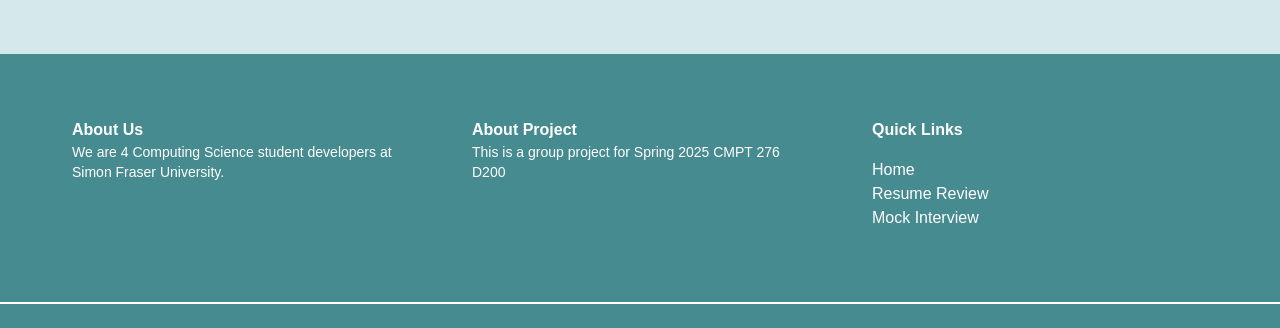
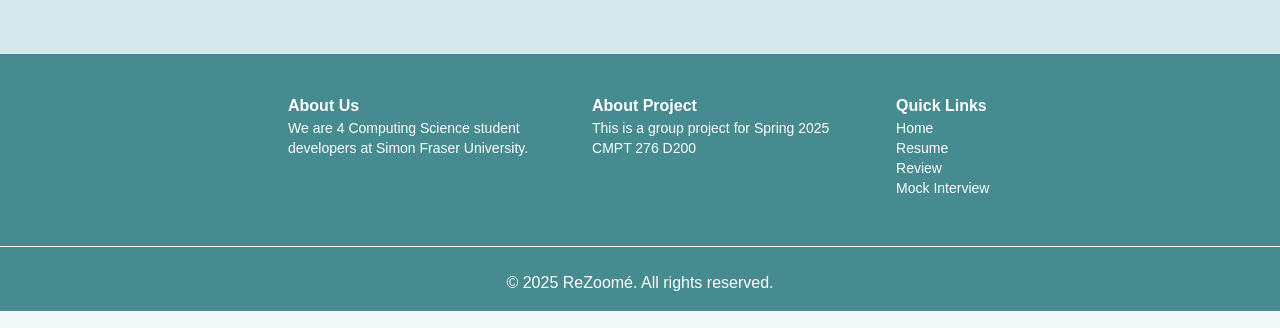
Before and after one commit to CMPT-276-SPRING-2025/final-project-01-sky, a Next.js app in the folder rezoome/: page / in a window 1280 px wide. Shown: the part 1611-1939 px from the top of the page. Built offline with nearby package versions, Linux system fonts and the light colour scheme.

Commit message:
updated styling for footer and changed glovals.css to minimize conflicts

```diff
--- a/rezoome/app/globals.css
+++ b/rezoome/app/globals.css
@@ -8,7 +8,6 @@
   --foreground: #171717;
   --text-colour: #7B7373;
   --second-text-colour: #FFFFFF;
-  --footer-colour: #458B90;
 }
 
 
--- a/rezoome/components/Footer.js
+++ b/rezoome/components/Footer.js
@@ -2,23 +2,23 @@ import Link from 'next/link'
 
 const Footer = () => {
     return (
-      <footer className="bg-[var(--footer-colour)] text-white text-center py-4">
+      <footer className="bg-[var(--button-colour)] text-white text-center py-4">
         <div className="container mx-auto flex flex-col items-center justify-center px-6">
-          <div className="grid grid-cols-3 gap-4 p-6 w-full">
-            <div className="text-white p-6">
+          <div className="flex w-full justify-between px-60">
+            <div className="text-white p-6 w-80">
               <p className='font-bold text-left'>About Us</p>
               <p className='text-sm text-left'>We are 4 Computing Science student developers at Simon Fraser University.</p>
             </div>
-            <div className="text-white p-6">
+            <div className="text-white p-6 w-80">
               <p className='font-bold text-left'>About Project</p>
               <p className='text-sm text-left'>This is a group project for Spring 2025 CMPT 276 D200</p>
             </div>
             <div className="text-white p-6">
-            <p className='font-bold text-left mb-4'>Quick Links</p>
-            <ul className='text-left'>
-              <li><Link href="/">Home</Link></li>
-              <li><Link href="/resume-review">Resume Review</Link></li>
-              <li><Link href="/mock-interview">Mock Interview</Link></li>
+            <p className='font-bold text-left'>Quick Links</p>
+            <ul className='text-left text-sm'>
+              <li><Link href="/" className="hover:underline">Home</Link></li>
+              <li><Link href="/resume-review" className="hover:underline">Resume Review</Link></li>
+              <li><Link href="/mock-interview " className="hover:underline">Mock Interview</Link></li>
             </ul>
 
 
@@ -26,7 +26,7 @@ const Footer = () => {
             </div>
           </div>
         </div>
-        <div className="w-screen border-b-2 border-white my-6"></div>
+        <div className="w-screen border-b-1 border-white my-6"></div>
         <p>© 2025 ReZoomé. All rights reserved.</p>
       </footer>
     );
--- a/rezoome/package.json
+++ b/rezoome/package.json
@@ -11,7 +11,7 @@
   "dependencies": {
     "autoprefixer": "^10.4.21",
     "dotenv": "^16.4.7",
-    "next": "15.2.1",
+    "next": "^15.2.1",
     "node-fetch": "^3.3.2",
     "openai": "^4.86.2",
     "postcss": "^8.5.3",
```
Also changed, not shown: 1 other file (tests, documents, lock files or other folders).
